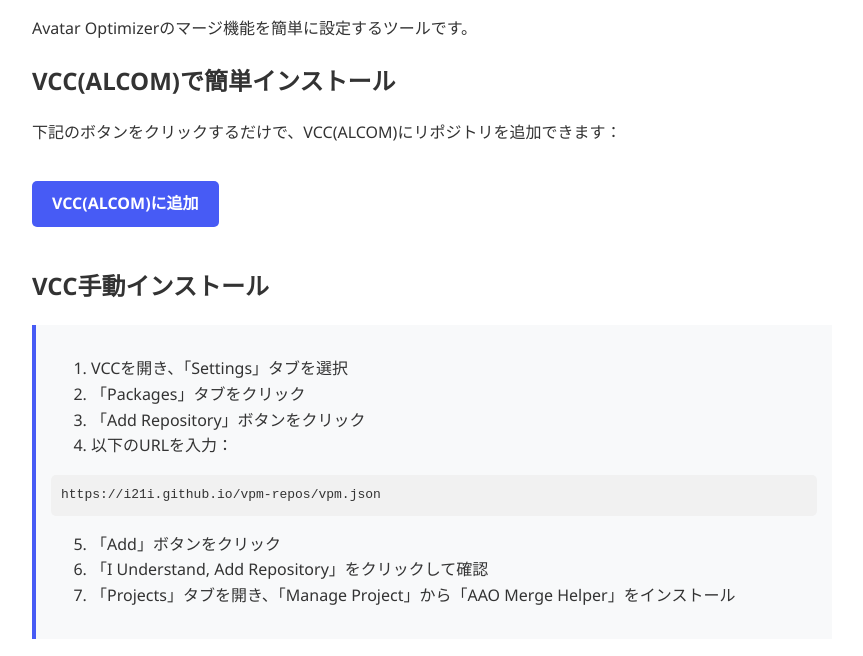
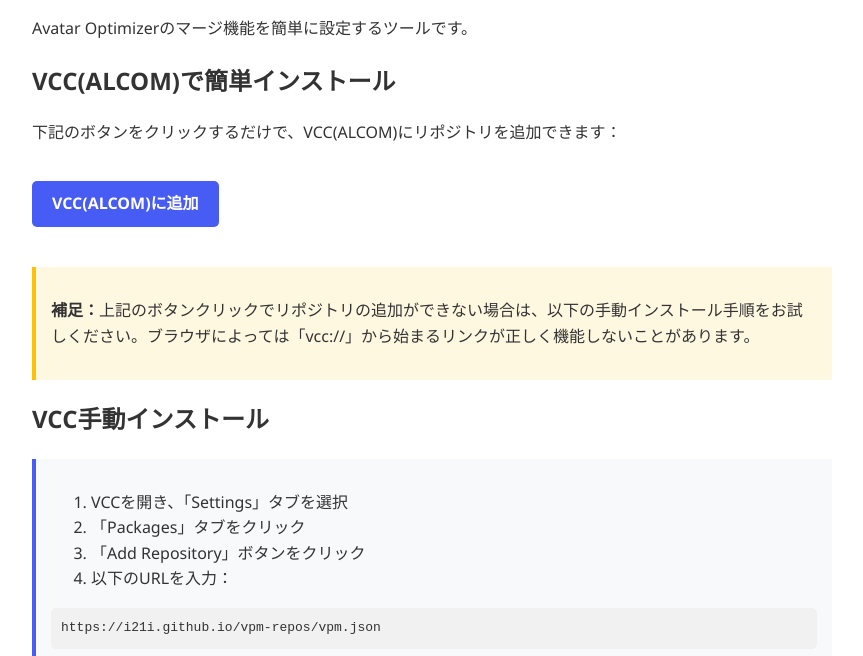
Before and after one commit to I21I/AAOMergeHelper, a website: page index.html in a window 1280 px wide. Shown: the part 110-766 px from the top of the page, without its empty margins (208-1071 px from the left). Drawn offline with Linux system fonts and the light colour scheme.

Commit message:
Update index.html

```diff
--- a/index.html
+++ b/index.html
@@ -44,6 +44,12 @@
             border-radius: 5px;
             overflow-x: auto;
         }
+        .note {
+            background-color: #fff8e1;
+            border-left: 4px solid #ffc107;
+            padding: 15px;
+            margin: 20px 0;
+        }
     </style>
 </head>
 <body>
@@ -53,6 +59,10 @@
     <h2>VCC(ALCOM)で簡単インストール</h2>
     <p>下記のボタンをクリックするだけで、VCC(ALCOM)にリポジトリを追加できます：</p>
     <a href="vcc://vpm/addRepo?url=https://i21i.github.io/vpm-repos/vpm.json" class="button">VCC(ALCOM)に追加</a>
+
+    <div class="note">
+        <p><strong>補足：</strong>上記のボタンクリックでリポジトリの追加ができない場合は、以下の手動インストール手順をお試しください。ブラウザによっては「vcc://」から始まるリンクが正しく機能しないことがあります。</p>
+    </div>
 
     <h2>VCC手動インストール</h2>
     <div class="install-steps">
```
